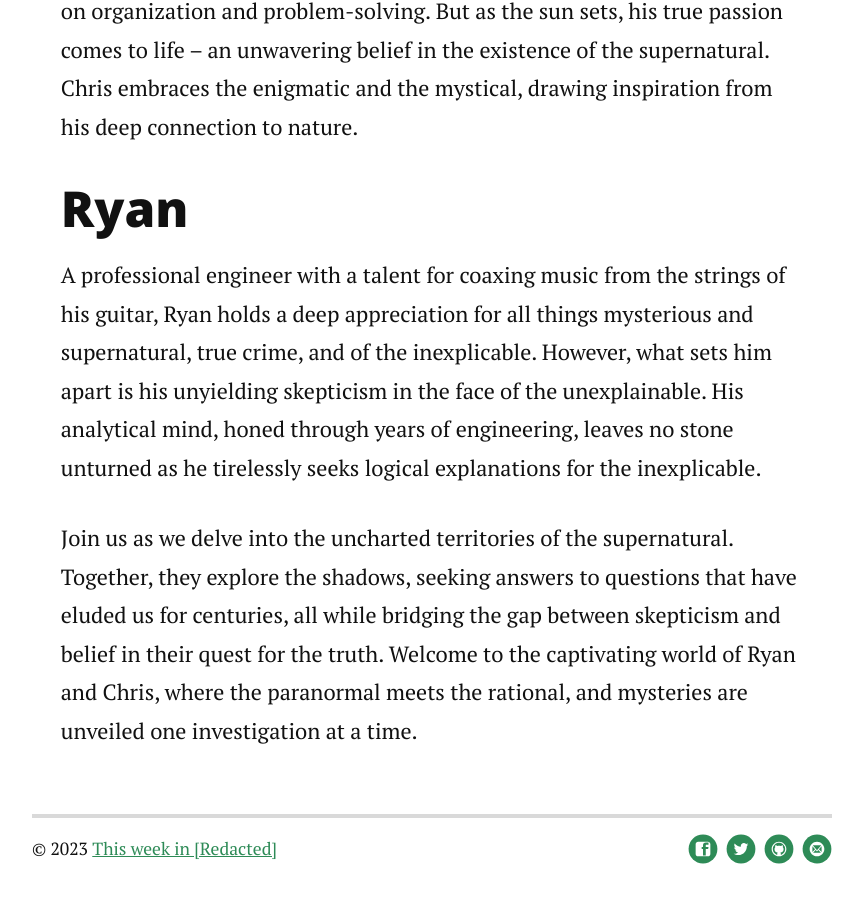
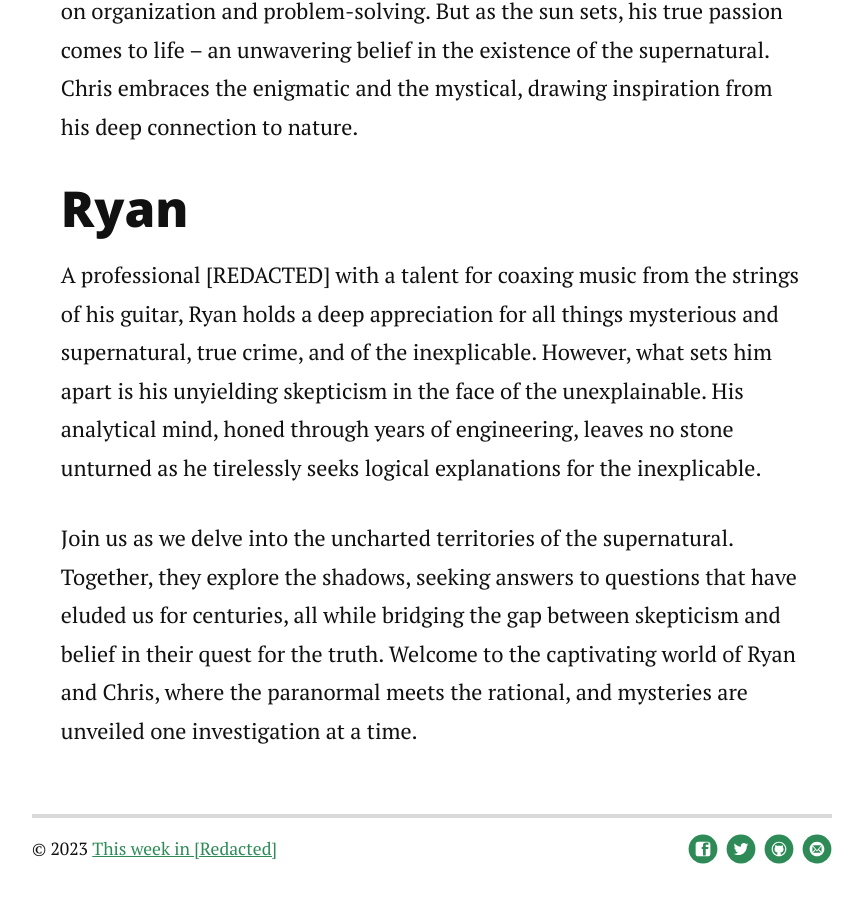
Before and after one commit to thisweekinredacted/thisweekinredacted.github.io, a Jekyll site: the page built from about.md, in a window 1280 px wide and 900 px high, scrolled down 1642 px. Shown: the whole window, without its empty margins (208-1071 px from the left). Built offline with Jekyll 4.4.1, drawn with Linux system fonts in a browser that asks for light colours; nearby versions of some CDN libraries.

```diff
--- a/about.md
+++ b/about.md
@@ -11,7 +11,7 @@
 	<h2>Chris</h2>
 	<p>An avid outdoorsman and seasoned hiker who finds solace in the untamed beauty of the natural world, By day, he's a [REDACTED] with a sharp focus on organization and problem-solving. But as the sun sets, his true passion comes to life – an unwavering belief in the existence of the supernatural. Chris embraces the enigmatic and the mystical, drawing inspiration from his deep connection to nature.</p>
 	<h2>Ryan</h2>
-	<p>A professional engineer with a talent for coaxing music from the strings of his guitar, Ryan holds a deep appreciation for all things mysterious and supernatural, true crime, and of the inexplicable. However, what sets him apart is his unyielding skepticism in the face of the unexplainable. His analytical mind, honed through years of engineering, leaves no stone unturned as he tirelessly seeks logical explanations for the inexplicable.</p>
+	<p>A professional [REDACTED] with a talent for coaxing music from the strings of his guitar, Ryan holds a deep appreciation for all things mysterious and supernatural, true crime, and of the inexplicable. However, what sets him apart is his unyielding skepticism in the face of the unexplainable. His analytical mind, honed through years of engineering, leaves no stone unturned as he tirelessly seeks logical explanations for the inexplicable.</p>
 	<h2></h2>
 	<p>Join us as we delve into the uncharted territories of the supernatural. Together, they explore the shadows, seeking answers to questions that have eluded us for centuries, all while bridging the gap between skepticism and belief in their quest for the truth. Welcome to the captivating world of Ryan and Chris, where the paranormal meets the rational, and mysteries are unveiled one investigation at a time.</p>
 </div>
```
Also changed, not shown: _posts/2023-9-3-test-post.markdown (+1 -12 lines), contact.md (+1 -1 lines).
